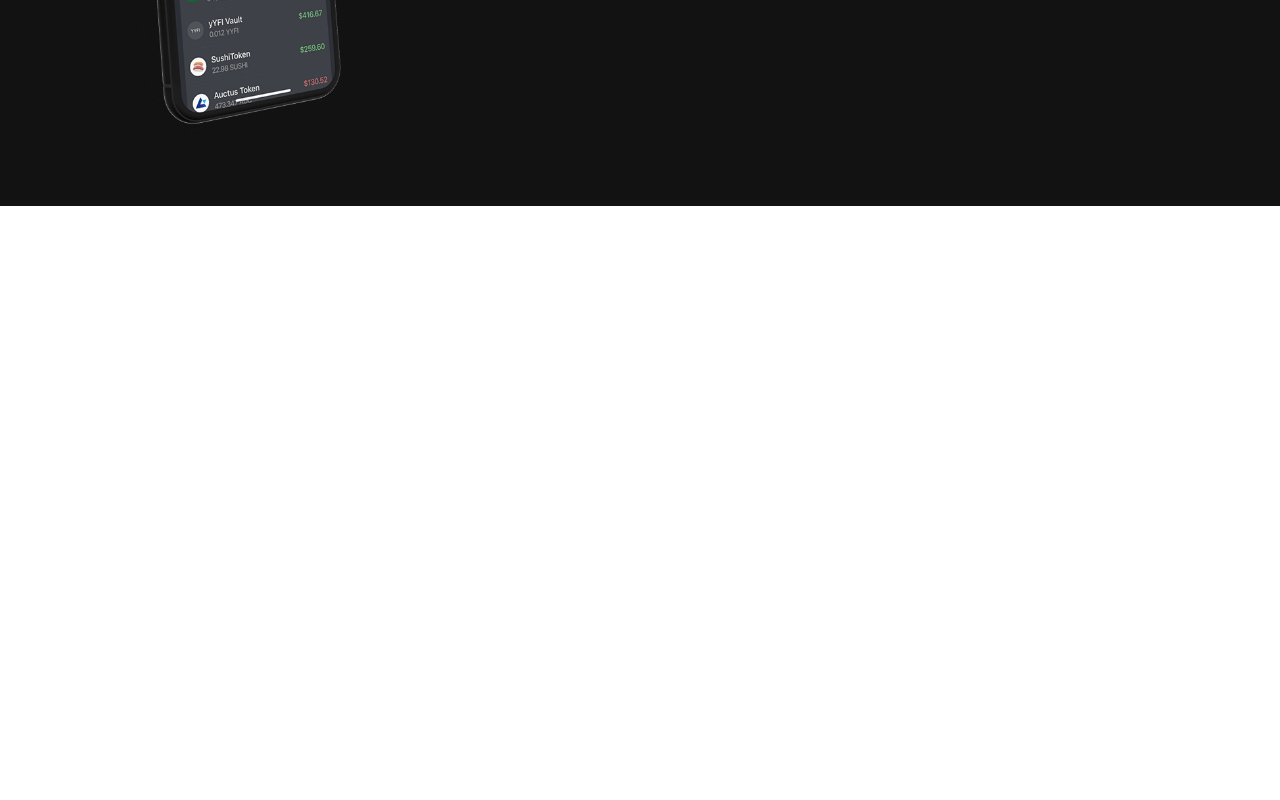
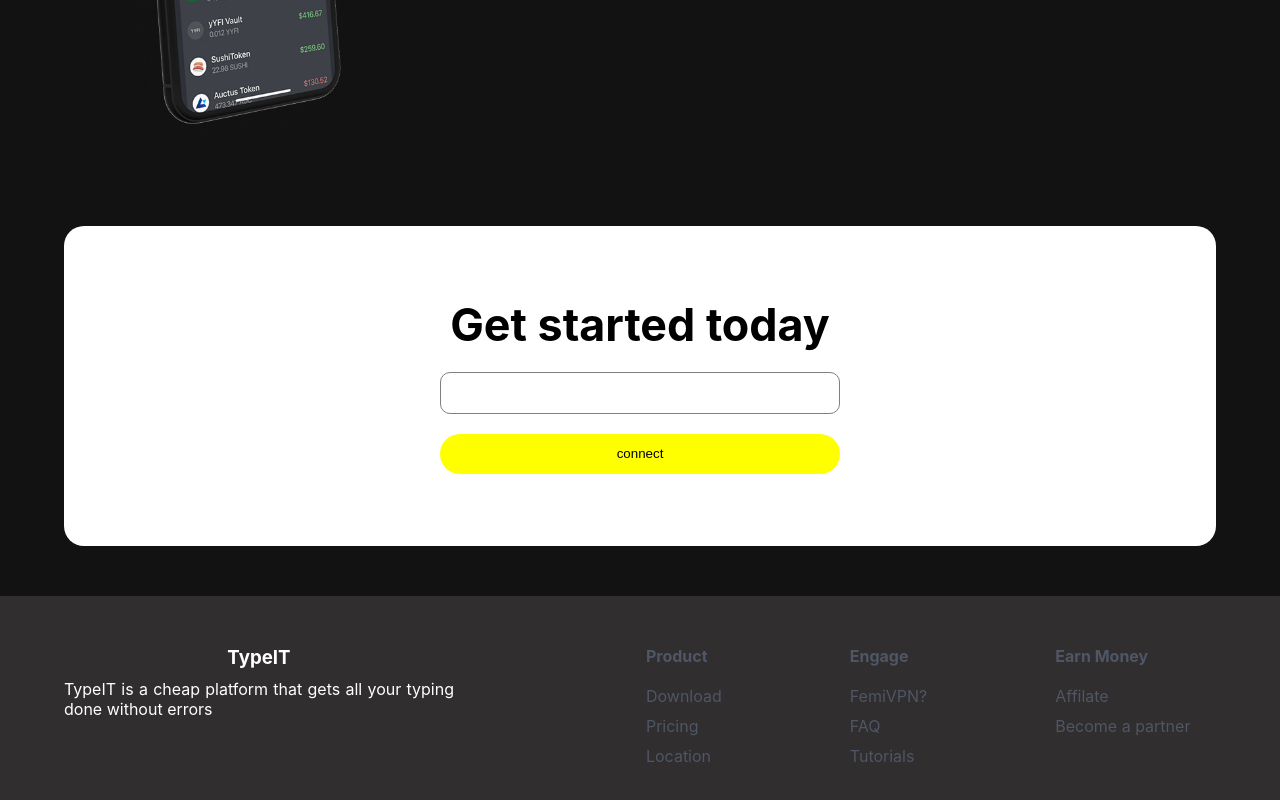
Before and after one commit to hemarle/nfts, a React (Create React App) app: page / in a window 1280 px wide. Shown: the part 1919-2719 px from the top of the page. Before the commit the page ends 2145 px from the top, so only its background shows below. Built offline with nearby package versions, Linux system fonts and the light colour scheme.

Commit message:
Footer added

```diff
--- a/src/App.js
+++ b/src/App.js
@@ -3,19 +3,21 @@ import "./App.css";
 import Download from "./Download";
 import Hero from "./Hero";
 import phoneIcon from './images/phone2.png'
+import Started from "./Started";
+import Footer from './Footer'
 function App() {
     return (
         <div className="app">
-      <Hero />
-      <About />
-      <Download
-      image={phoneIcon}
+            <Hero/>
+            <About/>
+            <Download image={phoneIcon}
                 title='Defi for every device'
                 about=" Track your portfolio in real time and view the entire DeFi market,
                                                   straight from your phone. Our mobile app is globally available, with
                                                   over 10 languages supported.
-     "
-      />
+                                             "/>
+            <Started/>
+            <Footer/>
         </div>
     );
 }
--- /dev/null
+++ b/src/Footer.css
@@ -0,0 +1,72 @@
+.footer {
+  display: flex;
+  padding: 50px 0px;
+  margin-top: 50px;
+  background: #302e2e;
+}
+.footer__Product,
+.footer__Engage,
+.footer__Earn {
+  display: none;
+}
+.footer__LeftName {
+  display: flex;
+  justify-content: center;
+  align-items: center;
+  margin-bottom: 10px;
+}
+.footer__LeftName img {
+  margin-right: 5px;
+  width: 20px;
+}
+.footer__About {
+  text-align: justify;
+  margin-inline: 5vw;
+}
+.footer ul {
+  list-style: none;
+}
+@media screen and (min-width: 768px) {
+  .footer {
+    padding-inline: 5vw;
+  }
+  .footer__Product,
+  .footer__Earn,
+  .footer__Engage {
+    display: flex;
+    flex: 0.2;
+    margin-left: 50px;
+  }
+  .footer__LeftName {
+    flex: 0.4;
+  }
+  .footer__About {
+    margin: 0px;
+  }
+  .footer__Subtitle {
+    font-weight: 700;
+    margin-bottom: 20px !important;
+  }
+  .footer__Earn {
+    margin-right: 2vw;
+  }
+  .footer__Earn li {
+    width: max-content;
+  }
+  .footer li {
+    margin-bottom: 10px;
+  }
+  .footer a {
+    color: #4f5665;
+  }
+}
+@media screen and (min-width: 1200px) {
+  .footer__Left {
+    margin-right: 5vw;
+  }
+  .footer__Product,
+  .footer__Earn,
+  .footer__Engage {
+    margin-left: 10vw;
+  }
+}
--- /dev/null
+++ b/src/Footer.js
@@ -0,0 +1,77 @@
+import React from 'react'
+import './Footer.css'
+// import logo from './images/logo.png'
+
+// import MailIcon from '@mui/icons-material/Mail';
+// import FacebookIcon from '@mui/icons-material/Facebook';
+// import TwitterIcon from '@mui/icons-material/Twitter';
+// import WhatsAppIcon from '@mui/icons-material/WhatsApp';
+function Footer() {
+    return (
+        <div className='footer'>
+            <div className='footer__Left'>
+                <div className='footer__LeftName'>
+                    {/* <img src={logo} alt='brand icon' /> */}
+                    <h3>TypeIT</h3>
+                </div>
+                <p className='footer__About'>TypeIT is a cheap platform that gets all your typing done without errors</p>
+                <div className='footer__Social'>
+                    {/* <img src='' alt='facebook icon' /> */}
+                    {/* <i class="fab fa-facebook"></i> */}
+                    {/* <FacebookIcon />
+                    <TwitterIcon /> */}
+                    {/* <WhatsAppIcon/> */}
+                    {/* <img src='' alt='twitter icon'/>
+                    <img src='' alt='instagram icon'/> */} </div>
+            </div>
+            <div className='footer__Product'>
+                <ul>
+                    <li className='footer__Subtitle'>
+                        <a href='#plan'>Product</a>
+                    </li>
+                    <li>
+                        <a href='/download'>Download</a>
+                    </li>
+                    <li>
+                        <a href='#plan'>Pricing</a>
+                    </li>
+                    <li>
+                        <a href='/locate'>Location</a>
+                    </li>
+                </ul>
+            </div>
+            <div className='footer__Engage'>
+                <ul>
+                    <li className='footer__Subtitle'>
+                        <a href='/contact'>Engage</a>
+                    </li>
+                    <li>
+                        <a href='/about'>FemiVPN?</a>
+                    </li>
+                    <li>
+                        <a href='/faq'>FAQ</a>
+                    </li>
+                    <li>
+                        <a href='/tutorial'>Tutorials</a>
+                    </li>
+                </ul>
+            </div>
+            <div className='footer__Earn'>
+                <ul>
+                    <li className='footer__Subtitle'>
+                        <a href='/affilate'>
+                            Earn Money</a>
+                    </li>
+                    <li>
+                        <a href='/affilate'>Affilate</a>
+                    </li>
+                    <li>
+                        <a href='/affilate'>Become a partner</a>
+                    </li>
+                </ul>
+            </div>
+        </div>
+    )
+}
+
+export default Footer
--- a/src/Started.css
+++ b/src/Started.css
@@ -0,0 +1,35 @@
+.started {
+  display: flex;
+  flex-direction: column;
+  align-items: center;
+  justify-content: center;
+  background-color: white;
+  min-height: 40vh;
+  margin: 0px 5vw;
+  padding: 5vw;
+  border-radius: 20px;
+}
+.started__Title {
+  color: black;
+}
+.started__Form {
+  display: flex;
+  flex-direction: column;
+  width: 100%;
+  max-width: 400px;
+}
+.started__Form input {
+  height: 40px;
+  margin-top: 20px;
+}
+.started__Form input[type="text"] {
+  width: 100%;
+  padding: 20px;
+  border: 1px solid grey;
+  border-radius: 10px;
+}
+.started__Form input[type="submit"] {
+  background-color: var(--yellow);
+  border: none;
+  border-radius: 20px;
+}
--- a/src/Started.js
+++ b/src/Started.js
@@ -1,12 +1,12 @@
 import React from "react";
-
+import "./Started.css";
 function Started() {
     return (
         <div className="started">
             <h1 className="started__Title">Get started today</h1>
 
-            <form action="">
-                <input type="text" name="wallet_id" id=""/>
+            <form action="" className="started__Form">
+                <input type="text" name="wallet_id" id="wallet_id"/>
                 <input type="submit" value="connect"/>
             </form>
         </div>
```
Lines whose indentation alone changed are shown as unchanged.
